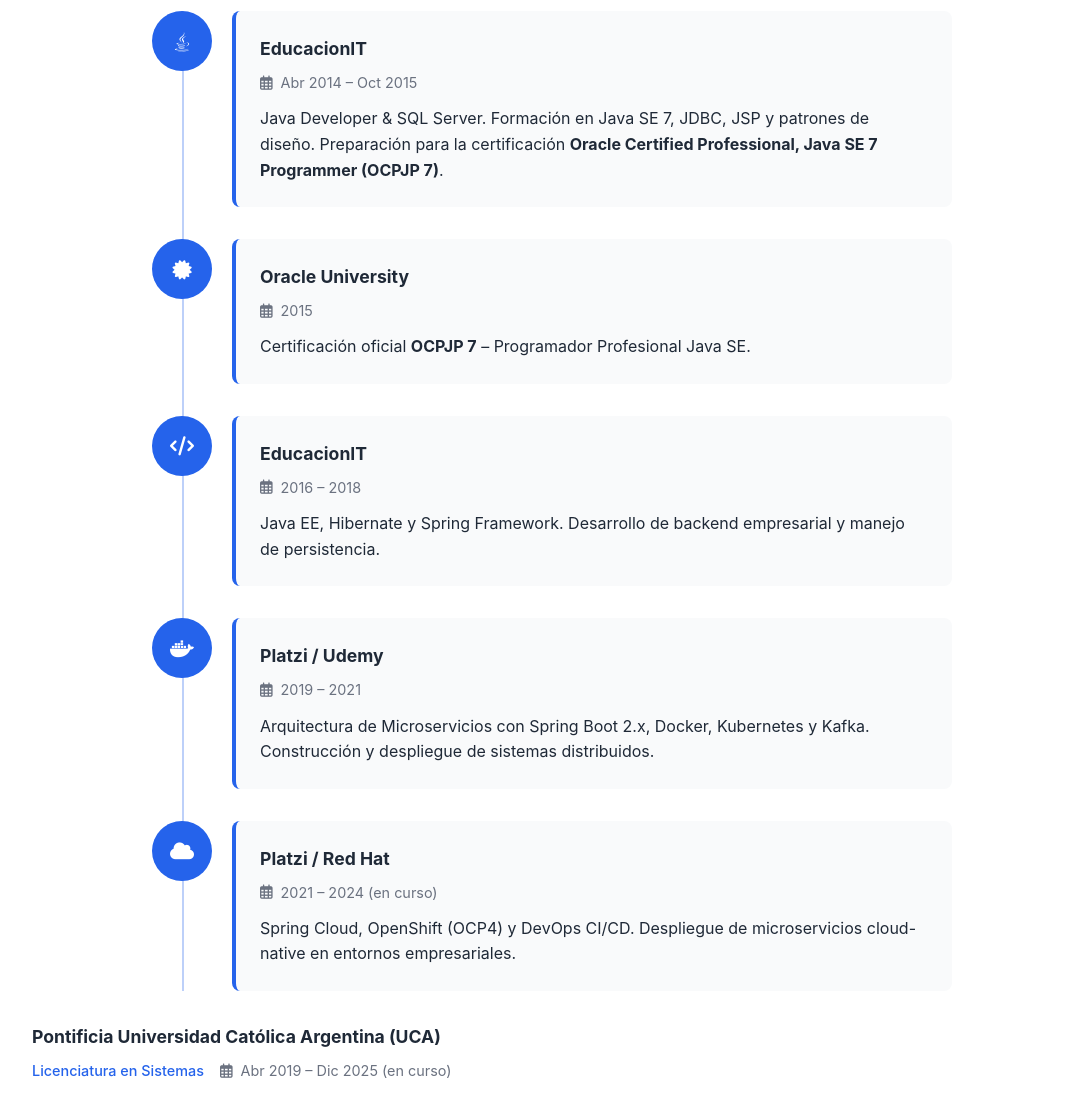
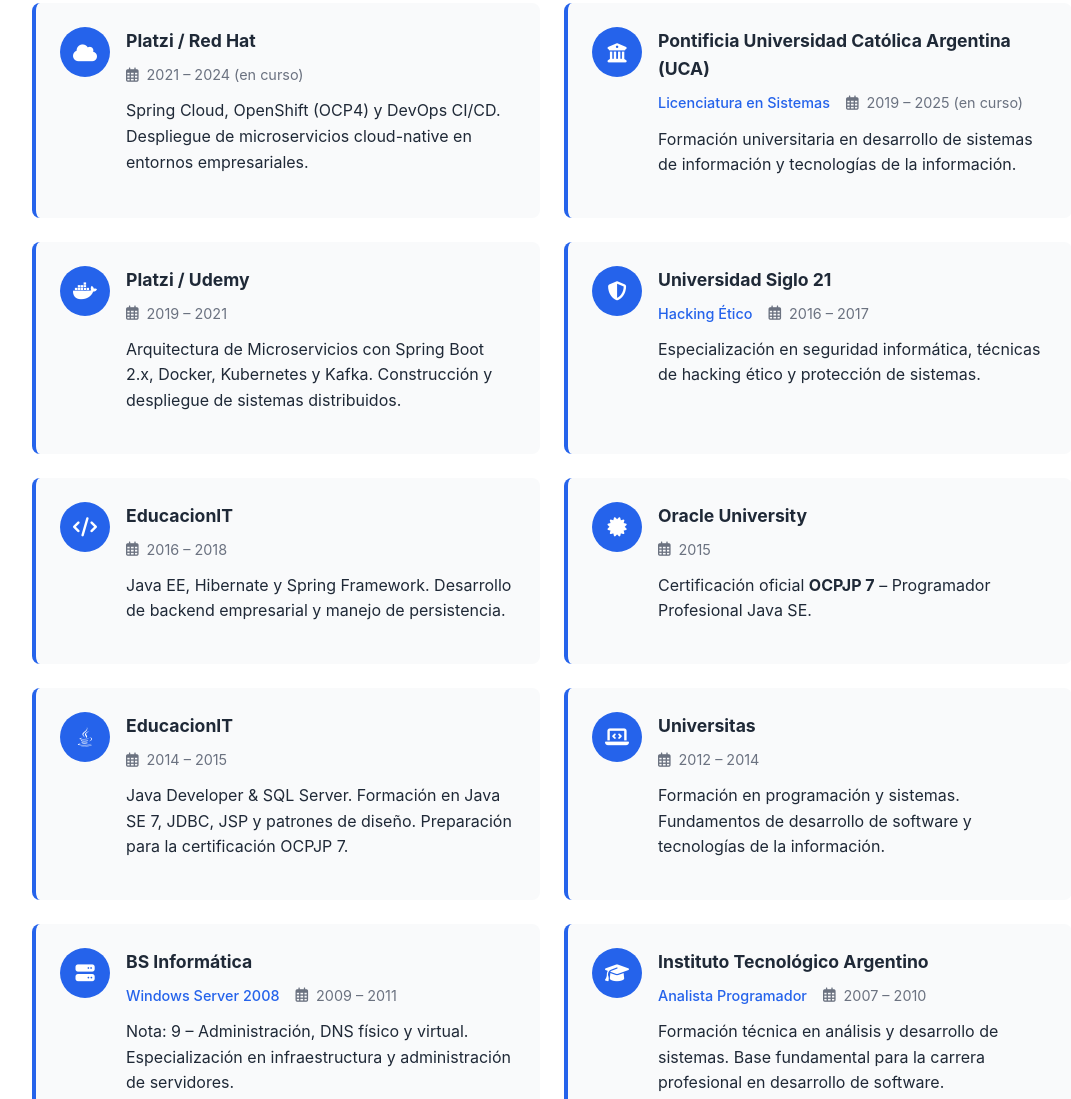
Before and after one commit to mlbuson/Llautaro-Cv, a plain HTML site: page cv-es.html in a window 1280 px wide. Shown: the part 6853-7952 px from the top of the page, without its empty margins (88-1159 px from the left). Drawn offline with Linux system fonts and the light colour scheme.

Commit message:
Revamp education section with grid layout
Refactor education section to use grid layout and update styles.

```diff
--- a/cv-es.html
+++ b/cv-es.html
@@ -397,41 +397,41 @@
     }
 
     /* Education Section */
-    .timeline {
-      position: relative;
-      max-width: 800px;
-      margin: 2rem auto;
-    }
-
-    .timeline::before {
-      content: '';
-      position: absolute;
-      left: 30px;
-      top: 0;
-      bottom: 0;
-      width: 2px;
-      background: var(--primary-color);
-      opacity: 0.3;
-    }
-
-    .timeline-item {
-      position: relative;
-      margin-bottom: 2rem;
+    .education-grid {
+      display: grid;
+      grid-template-columns: repeat(auto-fill, minmax(350px, 1fr));
+      gap: 1.5rem;
+      margin-top: 1.5rem;
+    }
+
+    .education-item {
+      background: var(--bg-light);
+      padding: 1.5rem;
+      border-radius: var(--radius);
+      border-left: 4px solid var(--primary-color);
       opacity: 0;
-      transform: translateX(-30px);
+      transform: translateY(20px);
       transition: all 0.6s ease;
-    }
-
-    .timeline-item.visible {
+      display: flex;
+      flex-direction: column;
+      height: 100%;
+    }
+
+    .education-item.visible {
       opacity: 1;
-      transform: translateX(0);
-    }
-
-    .timeline-icon {
-      position: absolute;
-      left: 0;
-      width: 60px;
-      height: 60px;
+      transform: translateY(0);
+    }
+
+    .education-header {
+      display: flex;
+      align-items: flex-start;
+      gap: 1rem;
+      margin-bottom: 1rem;
+    }
+
+    .education-icon {
+      width: 50px;
+      height: 50px;
       background: var(--primary-color);
       border-radius: 50%;
       display: flex;
@@ -439,81 +439,44 @@
       justify-content: center;
       color: white;
       font-size: 1.2rem;
-      z-index: 2;
-    }
-
-    .timeline-content {
-      margin-left: 80px;
-      background: var(--bg-light);
-      padding: 1.5rem;
-      border-radius: var(--radius);
-      border-left: 4px solid var(--primary-color);
-    }
-
-    .timeline-content h4 {
+      flex-shrink: 0;
+    }
+
+    .education-content {
+      flex: 1;
+    }
+
+    .education-item h4 {
       font-size: 1.1rem;
       margin-bottom: 0.5rem;
       color: var(--text-dark);
     }
 
-    .timeline-content .date {
+    .education-meta {
+      display: flex;
+      flex-wrap: wrap;
+      gap: 1rem;
+      align-items: center;
+      margin-bottom: 0.75rem;
+    }
+
+    .education-meta span {
       display: flex;
       align-items: center;
       gap: 0.5rem;
       font-size: 0.9rem;
       color: var(--text-light);
-      margin-bottom: 0.75rem;
-    }
-
-    .timeline-content p {
-      line-height: 1.6;
-      color: var(--text-dark);
-    }
-
-    .education-item {
-      margin-bottom: 1.5rem;
-      padding-bottom: 1.5rem;
-      border-bottom: 1px solid var(--border-color);
-      opacity: 0;
-      transform: translateY(20px);
-      transition: all 0.5s ease;
-    }
-
-    .education-item.visible {
-      opacity: 1;
-      transform: translateY(0);
-    }
-
-    .education-item:last-child {
-      border-bottom: none;
-      margin-bottom: 0;
-      padding-bottom: 0;
-    }
-
-    .education-item h4 {
-      font-size: 1.1rem;
-      margin-bottom: 0.5rem;
-      color: var(--text-dark);
-    }
-
-    .education-meta {
-      display: flex;
-      flex-wrap: wrap;
-      gap: 1rem;
-      align-items: center;
-    }
-
-    .education-meta span {
-      display: flex;
-      align-items: center;
-      gap: 0.5rem;
-      font-size: 0.9rem;
-      color: var(--text-light);
     }
 
     .degree {
       font-weight: 500;
       color: var(--primary-color) !important;
+    }
+
+    .education-item p {
+      line-height: 1.6;
+      color: var(--text-dark);
+      margin-top: auto;
     }
 
     /* Footer */
@@ -539,27 +502,64 @@
       gap: 0.75rem;
     }
 
-    .contact-info p {
-      margin-bottom: 1rem;
-      display: flex;
-      align-items: flex-start;
-      gap: 0.75rem;
-    }
-
-    .contact-info a {
+    .contact-info {
+      display: grid;
+      grid-template-columns: repeat(auto-fit, minmax(250px, 1fr));
+      gap: 1.5rem;
+    }
+
+    .contact-item {
+      display: flex;
+      align-items: center;
+      gap: 1rem;
+      padding: 1rem;
+      background: rgba(255, 255, 255, 0.05);
+      border-radius: var(--radius);
+      transition: all 0.3s ease;
+    }
+
+    .contact-item:hover {
+      background: rgba(255, 255, 255, 0.1);
+      transform: translateY(-2px);
+    }
+
+    .contact-icon {
+      width: 50px;
+      height: 50px;
+      background: linear-gradient(135deg, var(--primary-color), var(--secondary-color));
+      border-radius: 50%;
+      display: flex;
+      align-items: center;
+      justify-content: center;
       color: white;
+      font-size: 1.2rem;
+      flex-shrink: 0;
+    }
+
+    .contact-details {
+      flex: 1;
+    }
+
+    .contact-details strong {
+      display: block;
+      margin-bottom: 0.25rem;
+      color: white;
+    }
+
+    .contact-details a, .contact-details span {
+      color: rgba(255, 255, 255, 0.8);
       text-decoration: none;
       transition: color 0.3s ease;
     }
 
-    .contact-info a:hover {
+    .contact-details a:hover {
       color: var(--accent-color);
     }
 
     .action-buttons {
       display: flex;
       gap: 1rem;
-      margin-top: 1.5rem;
+      margin-top: 2rem;
       flex-wrap: wrap;
       justify-content: center;
     }
@@ -581,6 +581,7 @@
     .action-btn:hover {
       background: var(--primary-dark);
       transform: translateY(-2px);
+      box-shadow: var(--shadow-lg);
     }
 
     .action-btn.whatsapp {
@@ -589,6 +590,14 @@
 
     .action-btn.whatsapp:hover {
       background: #128C7E;
+    }
+
+    .action-btn.linkedin {
+      background: #0077b5;
+    }
+
+    .action-btn.linkedin:hover {
+      background: #005885;
     }
 
     .credits {
@@ -706,6 +715,10 @@
         grid-template-columns: 1fr;
       }
 
+      .education-grid {
+        grid-template-columns: 1fr;
+      }
+
       .job-header {
         flex-direction: column;
         align-items: flex-start;
@@ -738,18 +751,8 @@
         flex-direction: column;
       }
 
-      .timeline::before {
-        left: 25px;
-      }
-
-      .timeline-icon {
-        width: 50px;
-        height: 50px;
-        font-size: 1rem;
-      }
-
-      .timeline-content {
-        margin-left: 70px;
+      .contact-info {
+        grid-template-columns: 1fr;
       }
     }
 
@@ -1816,7 +1819,7 @@ resource <span class="code-string">"openshift_deployment_config"</span> <span cl
             <ul>
               <li>Responsable del desarrollo de soluciones de validación biométrica para desbloqueo de cajas de ahorro utilizando VeriFinger y VeriLook (React web + React Native móvil).</li>
               <li>Implementación de validación de identidad con RENAPER mediante escaneo de DNI/DNE, lectura MRZ, OCR y firma digital.</li>
-              <li>Desarrollo de módulos de seguros y microseguros, con backend en Java 11 y almacenamiento mixto en Oracle и MongoDB.</li>
+              <li>Desarrollo de módulos de seguros y microseguros, con backend en Java 11 y almacenamiento mixto en Oracle y MongoDB.</li>
               <li>Migración de sistemas heredados como GO y Homebanking a microservicios basados en Spring Boot.</li>
               <li>Automatización de despliegues con Jenkins, OpenShift y Terraform, configurando pipelines CI/CD robustos.</li>
               <li>Validación RENAPER (DNI / DNE) con OCR + firma digital</li>
@@ -1900,97 +1903,160 @@ resource <span class="code-string">"openshift_deployment_config"</span> <span cl
       <section id="educacion" class="education">
         <h3><i class="fas fa-graduation-cap"></i> Educación y Certificaciones</h3>
 
-        <div class="timeline">
-          <div class="timeline-item">
-            <div class="timeline-icon"><i class="fab fa-java"></i></div>
-            <div class="timeline-content">
-              <h4>EducacionIT</h4>
-              <span class="date"><i class="far fa-calendar-alt"></i> Abr 2014 – Oct 2015</span>
-              <p>Java Developer & SQL Server.
-              Formación en Java SE 7, JDBC, JSP y patrones de diseño.
-              Preparación para la certificación <strong>Oracle Certified Professional, Java SE 7 Programmer (OCPJP 7)</strong>.</p>
-            </div>
-          </div>
-
-          <div class="timeline-item">
-            <div class="timeline-icon"><i class="fas fa-certificate"></i></div>
-            <div class="timeline-content">
-              <h4>Oracle University</h4>
-              <span class="date"><i class="far fa-calendar-alt"></i> 2015</span>
-              <p>Certificación oficial <strong>OCPJP 7</strong> – Programador Profesional Java SE.</p>
-            </div>
-          </div>
-
-          <div class="timeline-item">
-            <div class="timeline-icon"><i class="fas fa-code"></i></div>
-            <div class="timeline-content">
-              <h4>EducacionIT</h4>
-              <span class="date"><i class="far fa-calendar-alt"></i> 2016 – 2018</span>
-              <p>Java EE, Hibernate y Spring Framework.
-              Desarrollo de backend empresarial y manejo de persistencia.</p>
-            </div>
-          </div>
-
-          <div class="timeline-item">
-            <div class="timeline-icon"><i class="fab fa-docker"></i></div>
-            <div class="timeline-content">
-              <h4>Platzi / Udemy</h4>
-              <span class="date"><i class="far fa-calendar-alt"></i> 2019 – 2021</span>
-              <p>Arquitectura de Microservicios con Spring Boot 2.x, Docker, Kubernetes y Kafka.
-              Construcción y despliegue de sistemas distribuidos.</p>
-            </div>
-          </div>
-
-          <div class="timeline-item">
-            <div class="timeline-icon"><i class="fas fa-cloud"></i></div>
-            <div class="timeline-content">
+        <div class="education-grid">
+          <!-- Ordenado por años (más reciente primero) -->
+          <div class="education-item">
+            <div class="education-header">
+              <div class="education-icon">
+                <i class="fas fa-cloud"></i>
+              </div>
+              <div class="education-content">
                 <h4>Platzi / Red Hat</h4>
+                <div class="education-meta">
                   <span class="date"><i class="far fa-calendar-alt"></i> 2021 – 2024 (en curso)</span>
-              <p>Spring Cloud, OpenShift (OCP4) y DevOps CI/CD.
-              Despliegue de microservicios cloud-native en entornos empresariales.</p>
-            </div>
-          </div>
-        </div>
-
-        <!-- Resto de educación -->
+                </div>
+                <p>Spring Cloud, OpenShift (OCP4) y DevOps CI/CD. Despliegue de microservicios cloud-native en entornos empresariales.</p>
+              </div>
+            </div>
+          </div>
+
           <div class="education-item">
+            <div class="education-header">
+              <div class="education-icon">
+                <i class="fas fa-university"></i>
+              </div>
+              <div class="education-content">
                 <h4>Pontificia Universidad Católica Argentina (UCA)</h4>
                 <div class="education-meta">
                   <span class="degree">Licenciatura en Sistemas</span>
-            <span class="date"><i class="far fa-calendar-alt"></i> Abr 2019 – Dic 2025 (en curso)</span>
+                  <span class="date"><i class="far fa-calendar-alt"></i> 2019 – 2025 (en curso)</span>
+                </div>
+                <p>Formación universitaria en desarrollo de sistemas de información y tecnologías de la información.</p>
+              </div>
             </div>
           </div>
 
           <div class="education-item">
+            <div class="education-header">
+              <div class="education-icon">
+                <i class="fab fa-docker"></i>
+              </div>
+              <div class="education-content">
+                <h4>Platzi / Udemy</h4>
+                <div class="education-meta">
+                  <span class="date"><i class="far fa-calendar-alt"></i> 2019 – 2021</span>
+                </div>
+                <p>Arquitectura de Microservicios con Spring Boot 2.x, Docker, Kubernetes y Kafka. Construcción y despliegue de sistemas distribuidos.</p>
+              </div>
+            </div>
+          </div>
+
+          <div class="education-item">
+            <div class="education-header">
+              <div class="education-icon">
+                <i class="fas fa-shield-alt"></i>
+              </div>
+              <div class="education-content">
                 <h4>Universidad Siglo 21</h4>
                 <div class="education-meta">
                   <span class="degree">Hacking Ético</span>
-            <span class="date"><i class="far fa-calendar-alt"></i> May 2016 – Abr 2017</span>
+                  <span class="date"><i class="far fa-calendar-alt"></i> 2016 – 2017</span>
+                </div>
+                <p>Especialización en seguridad informática, técnicas de hacking ético y protección de sistemas.</p>
+              </div>
             </div>
           </div>
 
           <div class="education-item">
+            <div class="education-header">
+              <div class="education-icon">
+                <i class="fas fa-code"></i>
+              </div>
+              <div class="education-content">
+                <h4>EducacionIT</h4>
+                <div class="education-meta">
+                  <span class="date"><i class="far fa-calendar-alt"></i> 2016 – 2018</span>
+                </div>
+                <p>Java EE, Hibernate y Spring Framework. Desarrollo de backend empresarial y manejo de persistencia.</p>
+              </div>
+            </div>
+          </div>
+
+          <div class="education-item">
+            <div class="education-header">
+              <div class="education-icon">
+                <i class="fas fa-certificate"></i>
+              </div>
+              <div class="education-content">
+                <h4>Oracle University</h4>
+                <div class="education-meta">
+                  <span class="date"><i class="far fa-calendar-alt"></i> 2015</span>
+                </div>
+                <p>Certificación oficial <strong>OCPJP 7</strong> – Programador Profesional Java SE.</p>
+              </div>
+            </div>
+          </div>
+
+          <div class="education-item">
+            <div class="education-header">
+              <div class="education-icon">
+                <i class="fab fa-java"></i>
+              </div>
+              <div class="education-content">
+                <h4>EducacionIT</h4>
+                <div class="education-meta">
+                  <span class="date"><i class="far fa-calendar-alt"></i> 2014 – 2015</span>
+                </div>
+                <p>Java Developer & SQL Server. Formación en Java SE 7, JDBC, JSP y patrones de diseño. Preparación para la certificación OCPJP 7.</p>
+              </div>
+            </div>
+          </div>
+
+          <div class="education-item">
+            <div class="education-header">
+              <div class="education-icon">
+                <i class="fas fa-laptop-code"></i>
+              </div>
+              <div class="education-content">
                 <h4>Universitas</h4>
                 <div class="education-meta">
-            <span class="degree">Formación en programación y sistemas</span>
                   <span class="date"><i class="far fa-calendar-alt"></i> 2012 – 2014</span>
                 </div>
+                <p>Formación en programación y sistemas. Fundamentos de desarrollo de software y tecnologías de la información.</p>
+              </div>
+            </div>
           </div>
 
           <div class="education-item">
+            <div class="education-header">
+              <div class="education-icon">
+                <i class="fas fa-server"></i>
+              </div>
+              <div class="education-content">
                 <h4>BS Informática</h4>
                 <div class="education-meta">
                   <span class="degree">Windows Server 2008</span>
                   <span class="date"><i class="far fa-calendar-alt"></i> 2009 – 2011</span>
-            <span class="grade">Nota: 9 – Administración, DNS físico y virtual</span>
+                </div>
+                <p>Nota: 9 – Administración, DNS físico y virtual. Especialización en infraestructura y administración de servidores.</p>
+              </div>
             </div>
           </div>
 
           <div class="education-item">
+            <div class="education-header">
+              <div class="education-icon">
+                <i class="fas fa-graduation-cap"></i>
+              </div>
+              <div class="education-content">
                 <h4>Instituto Tecnológico Argentino</h4>
                 <div class="education-meta">
                   <span class="degree">Analista Programador</span>
                   <span class="date"><i class="far fa-calendar-alt"></i> 2007 – 2010</span>
+                </div>
+                <p>Formación técnica en análisis y desarrollo de sistemas. Base fundamental para la carrera profesional en desarrollo de software.</p>
+              </div>
+            </div>
           </div>
         </div>
       </section>
@@ -2002,10 +2068,45 @@ resource <span class="code-string">"openshift_deployment_config"</span> <span cl
           <div class="contact-section">
             <h3><i class="fas fa-address-card"></i> Contacto</h3>
             <div class="contact-info">
-              <p><i class="fas fa-map-marker-alt"></i> <strong>Ubicación:</strong> La Plata, Provincia de Buenos Aires</p>
-              <p><i class="fas fa-mobile-alt"></i> <strong>Teléfono:</strong> <a href="tel:+5491132967779">+54 9 11 3296 7779</a></p>
-              <p><i class="fas fa-envelope"></i> <strong>Email:</strong> <a href="mailto:busonlautaro@gmail.com">busonlautaro@gmail.com</a></p>
-              <p><i class="fab fa-linkedin"></i> <strong>LinkedIn:</strong> <a href="https://www.linkedin.com/in/laubuson/" target="_blank" rel="noopener">linkedin.com/in/laubuson</a></p>
+              <div class="contact-item">
+                <div class="contact-icon">
+                  <i class="fas fa-map-marker-alt"></i>
+                </div>
+                <div class="contact-details">
+                  <strong>Ubicación</strong>
+                  <span>La Plata, Provincia de Buenos Aires</span>
+                </div>
+              </div>
+
+              <div class="contact-item">
+                <div class="contact-icon">
+                  <i class="fas fa-mobile-alt"></i>
+                </div>
+                <div class="contact-details">
+                  <strong>Teléfono</strong>
+                  <a href="tel:+5491132967779">+54 9 11 3296 7779</a>
+                </div>
+              </div>
+
+              <div class="contact-item">
+                <div class="contact-icon">
+                  <i class="fas fa-envelope"></i>
+                </div>
+                <div class="contact-details">
+                  <strong>Email</strong>
+                  <a href="mailto:busonlautaro@gmail.com">busonlautaro@gmail.com</a>
+                </div>
+              </div>
+
+              <div class="contact-item">
+                <div class="contact-icon">
+                  <i class="fab fa-linkedin"></i>
+                </div>
+                <div class="contact-details">
+                  <strong>LinkedIn</strong>
+                  <a href="https://www.linkedin.com/in/laubuson/" target="_blank" rel="noopener">linkedin.com/in/laubuson</a>
+                </div>
+              </div>
             </div>
 
             <div class="action-buttons">
@@ -2018,6 +2119,9 @@ resource <span class="code-string">"openshift_deployment_config"</span> <span cl
               <a href="https://wa.me/5491132967779" class="action-btn whatsapp">
                 <i class="fab fa-whatsapp"></i>WhatsApp
               </a>
+              <a href="https://www.linkedin.com/in/laubuson/" class="action-btn linkedin">
+                <i class="fab fa-linkedin"></i>LinkedIn
+              </a>
             </div>
           </div>
         </div>
@@ -2075,19 +2179,11 @@ resource <span class="code-string">"openshift_deployment_config"</span> <span cl
 
       // Animación para educación
       function animateEducation() {
-        const timelineItems = document.querySelectorAll('.timeline-item');
         const educationItems = document.querySelectorAll('.education-item');
-
-        timelineItems.forEach((item, index) => {
-          setTimeout(() => {
-            item.classList.add('visible');
-          }, index * 400);
-        });
-
         educationItems.forEach((item, index) => {
           setTimeout(() => {
             item.classList.add('visible');
-          }, index * 200 + 2000);
+          }, index * 200);
         });
       }
 
```
Lines whose indentation alone changed are shown as unchanged.
